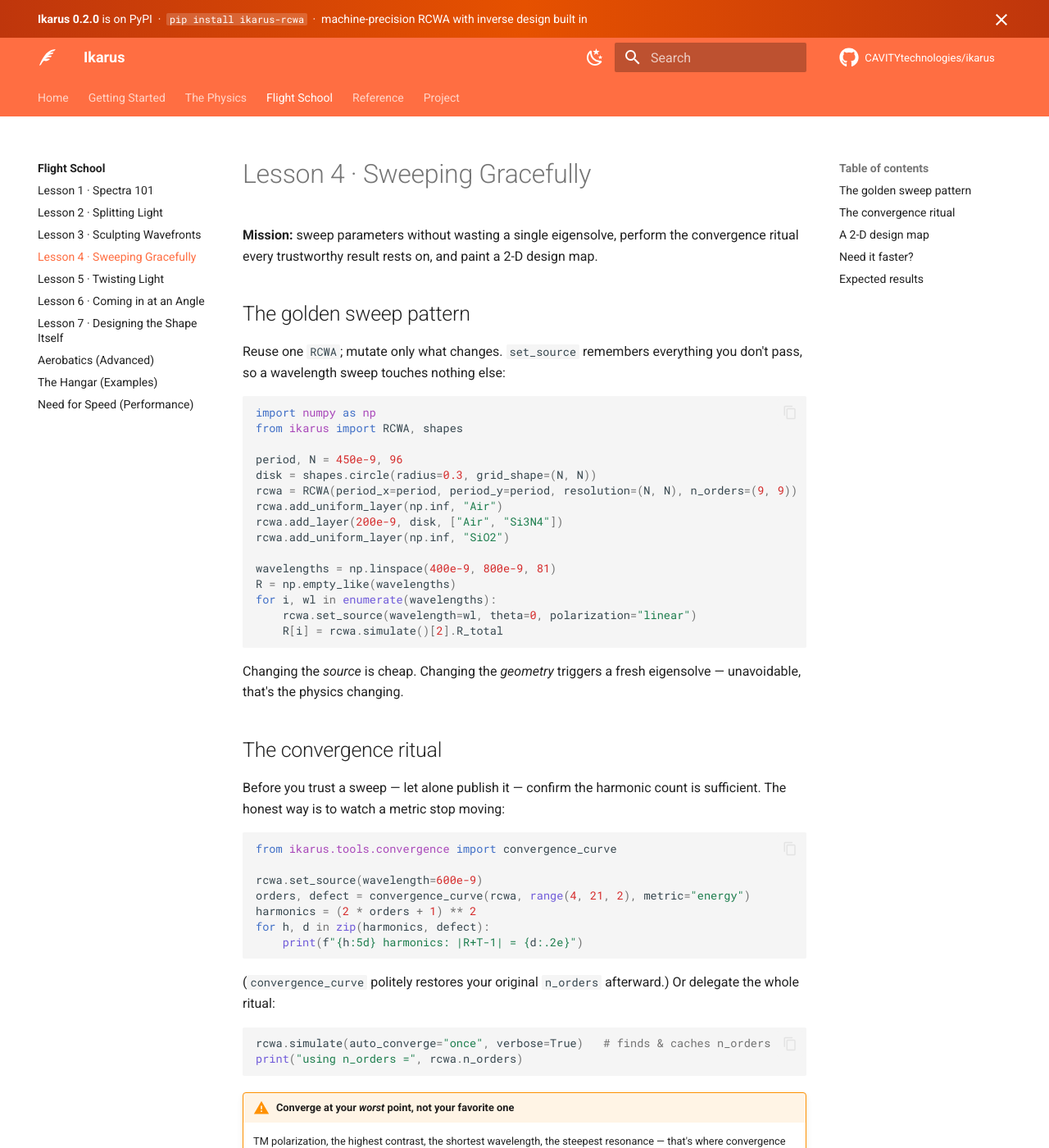
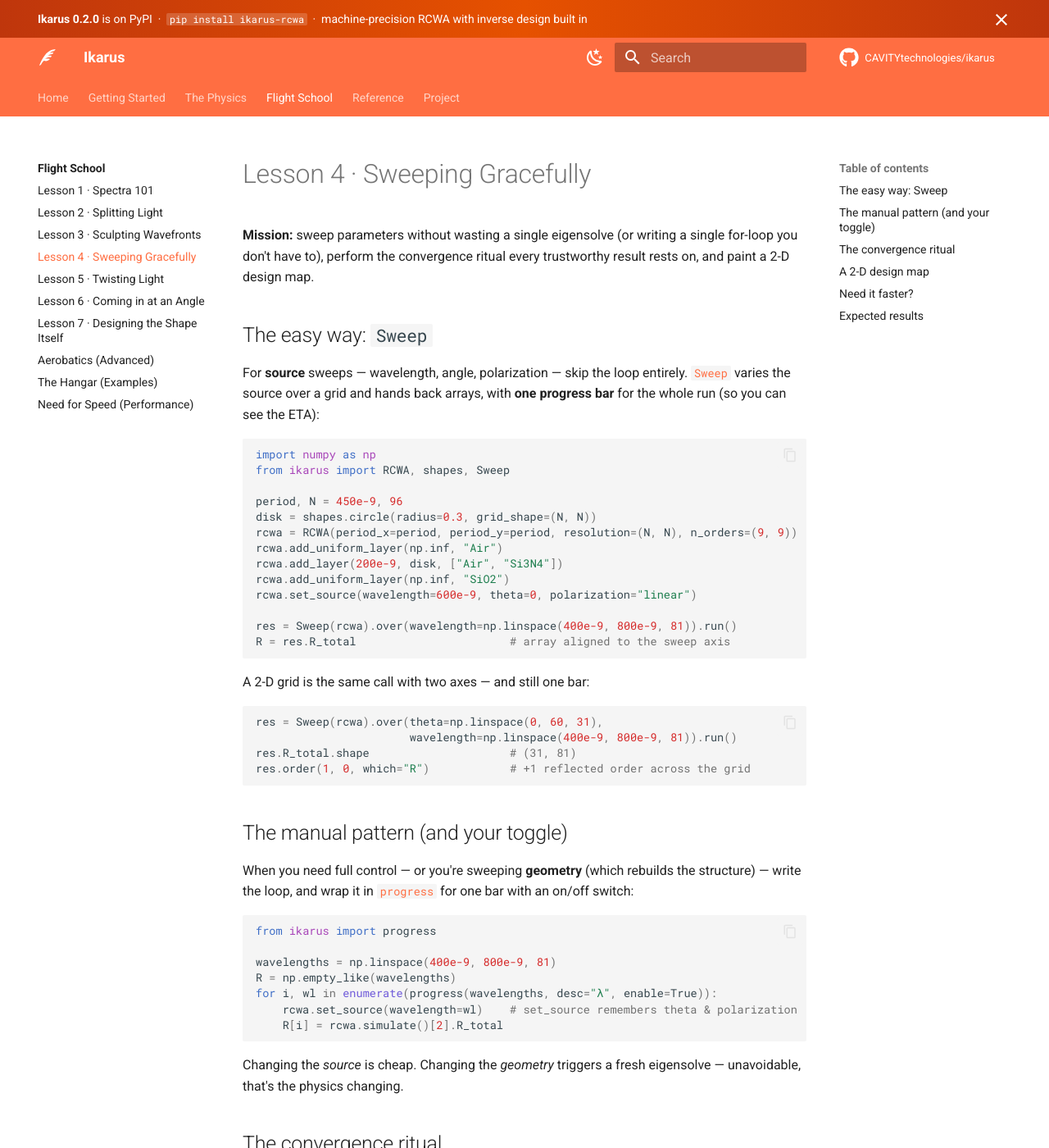
Before and after one commit to CAVITYtechnologies/ikarus, an MkDocs documentation site: the page built from docs/tutorials/parameter-sweeps.md, in a window 1280 px wide and 1400 px high. Shown: the whole window at 82% size. Built offline with MkDocs 1.6.1 and Material for MkDocs 9.7.7, drawn with Linux system fonts in a browser that asks for light colours; comment, search, counter and statistics services are not loaded; some of the changed text lies outside the part shown.

Commit message:
added progress bar

````diff
--- a/docs/tutorials/parameter-sweeps.md
+++ b/docs/tutorials/parameter-sweeps.md
@@ -1,17 +1,18 @@
 # Lesson 4 · Sweeping Gracefully
 
-**Mission:** sweep parameters without wasting a single eigensolve, perform the
-convergence ritual every trustworthy result rests on, and paint a 2-D design
-map.
+**Mission:** sweep parameters without wasting a single eigensolve (or writing a
+single for-loop you don't have to), perform the convergence ritual every
+trustworthy result rests on, and paint a 2-D design map.
 
-## The golden sweep pattern
+## The easy way: `Sweep`
 
-Reuse one `RCWA`; mutate only what changes. `set_source` remembers everything
-you don't pass, so a wavelength sweep touches nothing else:
+For **source** sweeps — wavelength, angle, polarization — skip the loop entirely.
+[`Sweep`](../api/sweeps.md) varies the source over a grid and hands back arrays,
+with **one progress bar** for the whole run (so you can see the ETA):
 
 ```python
 import numpy as np
-from ikarus import RCWA, shapes
+from ikarus import RCWA, shapes, Sweep
 
 period, N = 450e-9, 96
 disk = shapes.circle(radius=0.3, grid_shape=(N, N))
@@ -19,11 +20,34 @@
 rcwa.add_uniform_layer(np.inf, "Air")
 rcwa.add_layer(200e-9, disk, ["Air", "Si3N4"])
 rcwa.add_uniform_layer(np.inf, "SiO2")
+rcwa.set_source(wavelength=600e-9, theta=0, polarization="linear")
+
+res = Sweep(rcwa).over(wavelength=np.linspace(400e-9, 800e-9, 81)).run()
+R = res.R_total                       # array aligned to the sweep axis
+```
+
+A 2-D grid is the same call with two axes — and still one bar:
+
+```python
+res = Sweep(rcwa).over(theta=np.linspace(0, 60, 31),
+                       wavelength=np.linspace(400e-9, 800e-9, 81)).run()
+res.R_total.shape                     # (31, 81)
+res.order(1, 0, which="R")            # +1 reflected order across the grid
+```
+
+## The manual pattern (and your toggle)
+
+When you need full control — or you're sweeping **geometry** (which rebuilds the
+structure) — write the loop, and wrap it in [`progress`](../api/sweeps.md#progress)
+for one bar with an on/off switch:
+
+```python
+from ikarus import progress
 
 wavelengths = np.linspace(400e-9, 800e-9, 81)
 R = np.empty_like(wavelengths)
-for i, wl in enumerate(wavelengths):
-    rcwa.set_source(wavelength=wl, theta=0, polarization="linear")
+for i, wl in enumerate(progress(wavelengths, desc="λ", enable=True)):
+    rcwa.set_source(wavelength=wl)    # set_source remembers theta & polarization
     R[i] = rcwa.simulate()[2].R_total
 ```
 
@@ -60,12 +84,14 @@
 
 ## A 2-D design map
 
-Two nested sweeps make a map — here reflectance vs. wavelength *and* pillar
-height, the kind of plot that finds designs for you:
+Reflectance vs. wavelength *and* pillar height — the kind of plot that finds
+designs for you. Height is **structural** (it rebuilds the layer), so it's the
+outer loop with a [`progress`](../api/sweeps.md#progress) bar; wavelength is a
+source axis, so the inner sweep is a [`Sweep`](../api/sweeps.md):
 
 ```python
 import numpy as np
-from ikarus import RCWA, shapes
+from ikarus import RCWA, shapes, Sweep, progress
 
 period, N = 450e-9, 96
 disk = shapes.circle(radius=0.3, grid_shape=(N, N))
@@ -73,14 +99,13 @@
 heights = np.linspace(100e-9, 400e-9, 40)
 
 Rmap = np.empty((heights.size, wavelengths.size))
-for j, h in enumerate(heights):
+for j, h in enumerate(progress(heights, desc="height")):
     rcwa = RCWA(period_x=period, period_y=period, resolution=(N, N), n_orders=(9, 9))
     rcwa.add_uniform_layer(np.inf, "Air")
     rcwa.add_layer(h, disk, ["Air", "Si3N4"])
     rcwa.add_uniform_layer(np.inf, "SiO2")
-    for i, wl in enumerate(wavelengths):
-        rcwa.set_source(wavelength=wl, theta=0, polarization="linear")
-        Rmap[j, i] = rcwa.simulate()[2].R_total
+    rcwa.set_source(wavelength=600e-9, theta=0, polarization="linear")
+    Rmap[j] = Sweep(rcwa).over(wavelength=wavelengths).run(progress=False).R_total
 
 import matplotlib.pyplot as plt
 plt.pcolormesh(wavelengths * 1e9, heights * 1e9, Rmap, shading="auto", cmap="inferno")
--- a/ikarus/__init__.py
+++ b/ikarus/__init__.py
@@ -30,6 +30,8 @@
     HarmonicGrid,
 )
 from . import shapes
+from .sweep import Sweep, SweepResult
+from ._progress import progress
 
 __version__ = "0.2.0"
 
@@ -43,5 +45,8 @@
     "default_library",
     "HarmonicGrid",
     "shapes",
+    "Sweep",
+    "SweepResult",
+    "progress",
     "__version__",
 ]
--- a/mkdocs.yml
+++ b/mkdocs.yml
@@ -115,6 +115,7 @@
           - Shapes: api/shapes.md
           - Inverse Design: api/inverse.md
           - Fields & Visualization: api/fields-viz.md
+          - Sweeps & Progress: api/sweeps.md
           - Tools: api/tools.md
           - Low-level: api/low-level.md
       - FAQ: faq.md
--- a/pyproject.toml
+++ b/pyproject.toml
@@ -32,8 +32,9 @@
 viz = ["matplotlib>=3.4"]
 io = ["h5py>=3.0"]
 inverse = ["pymoo>=0.6"]
-all = ["matplotlib>=3.4", "h5py>=3.0", "pymoo>=0.6"]
-dev = ["pytest>=7.0", "matplotlib>=3.4", "h5py>=3.0", "pymoo>=0.6"]
+progress = ["tqdm>=4"]
+all = ["matplotlib>=3.4", "h5py>=3.0", "pymoo>=0.6", "tqdm>=4"]
+dev = ["pytest>=7.0", "matplotlib>=3.4", "h5py>=3.0", "pymoo>=0.6", "tqdm>=4"]
 
 [project.urls]
 Homepage = "https://github.com/CAVITYtechnologies/ikarus"
````
Also changed, not shown: docs/api/inverse.md (+2 -1 lines), docs/api/sweeps.md (added, +132 -0 lines), docs/index.md (+2 -1 lines), docs/installation.md (+3 -1 lines), 4 other files.
